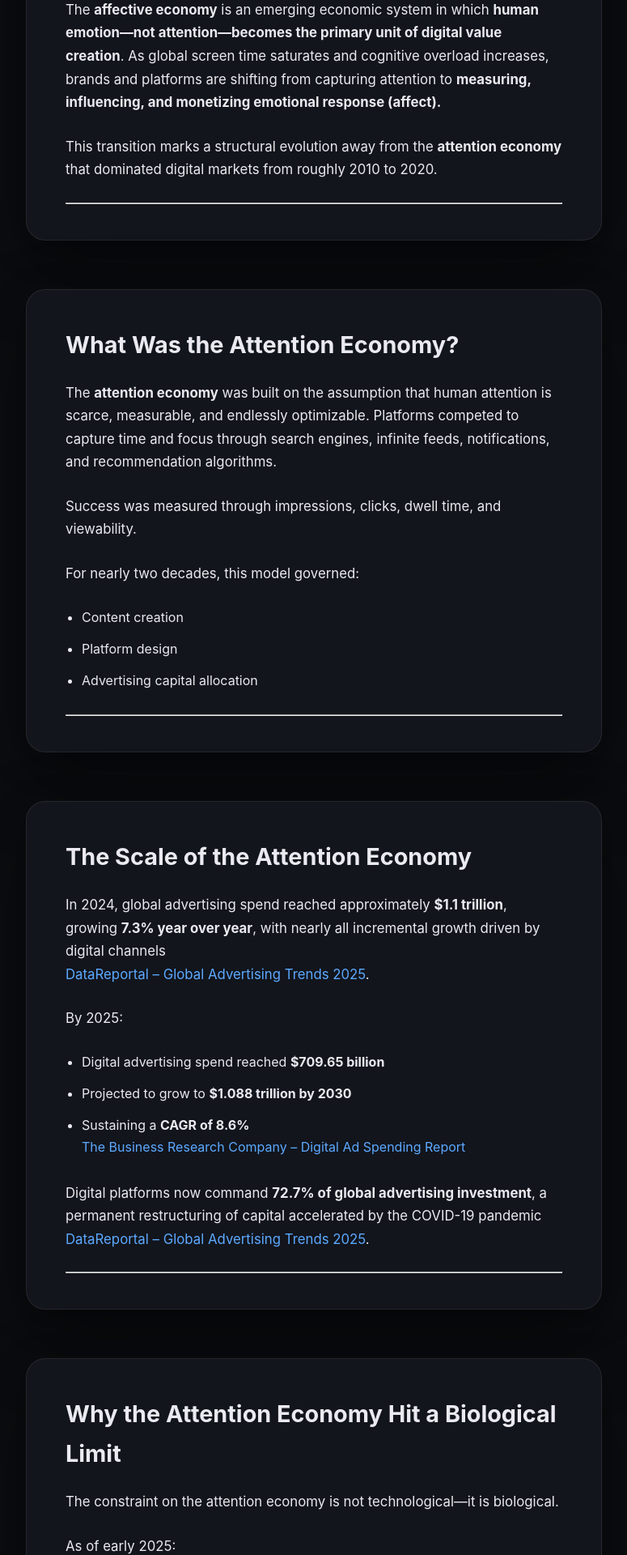
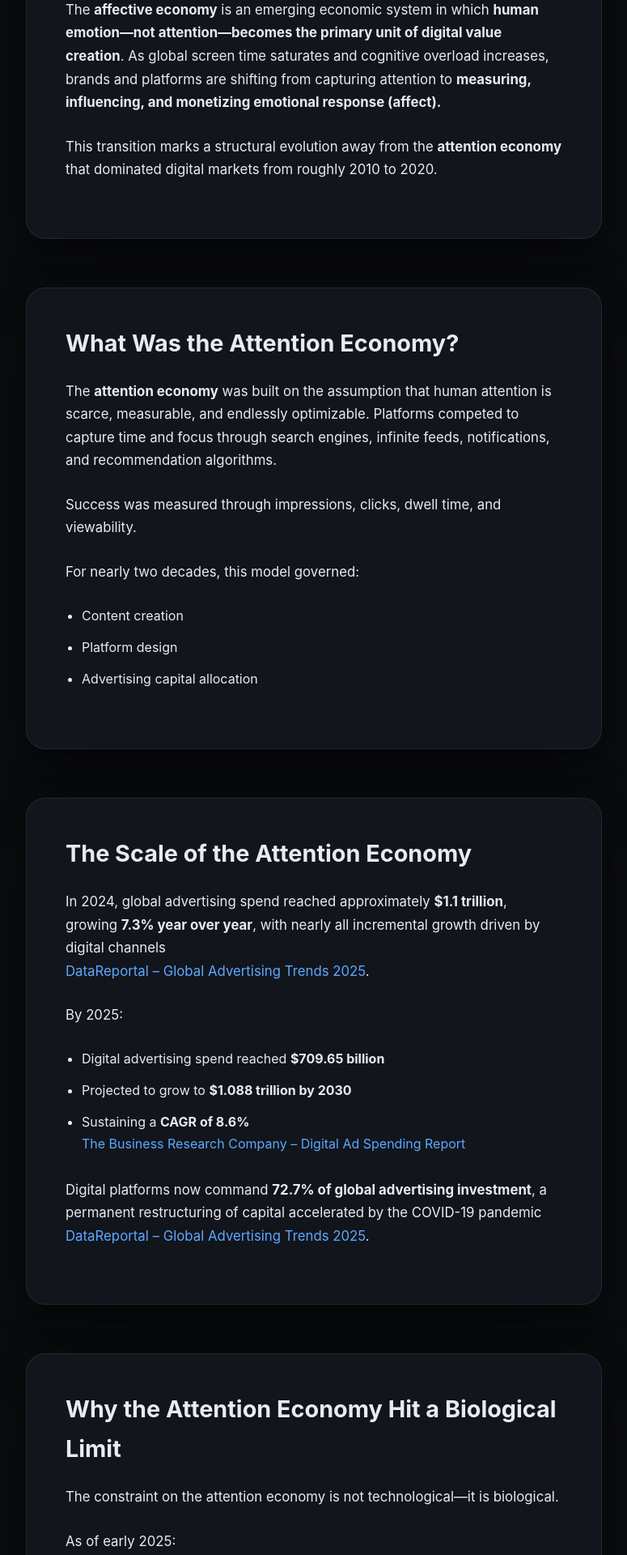
Before and after one commit to 996938039a-droid/996938039a-droid.github.io, a Jekyll site: the page built from _posts/2026-02-07-affective-economy-explained.md, in a window 1280 px wide. Shown: the part 1689-3609 px from the top of the page at 81% size, without its empty margins (252-1027 px from the left). Built offline with Jekyll 4.4.1, drawn with Linux system fonts in a browser that asks for light colours.

Commit message:
Update 2026-02-07-affective-economy-explained.md

```diff
--- a/_posts/2026-02-07-affective-economy-explained.md
+++ b/_posts/2026-02-07-affective-economy-explained.md
@@ -24,7 +24,7 @@
 
 This transition marks a structural evolution away from the **attention economy** that dominated digital markets from roughly 2010 to 2020.
 
----
+
 
 ## What Was the Attention Economy?
 
@@ -37,7 +37,7 @@
 - Platform design
 - Advertising capital allocation
 
----
+
 
 ## The Scale of the Attention Economy
 
@@ -53,7 +53,7 @@
 Digital platforms now command **72.7% of global advertising investment**, a permanent restructuring of capital accelerated by the COVID-19 pandemic
 [DataReportal – Global Advertising Trends 2025](https://datareportal.com/reports/digital-2025-sub-section-global-advertising-trends).
 
----
+
 
 ## Why the Attention Economy Hit a Biological Limit
 
@@ -75,7 +75,7 @@
 - Marginal returns on impressions are collapsing
 - Growth can only come from **higher-value attention**
 
----
+
 
 ## What Is the Affective Economy?
 
@@ -90,19 +90,48 @@
 
 This transition defines the **Affective Decade (2020–2030)**.
 
----
+
 
 ## Attention Economy vs Affective Economy
 
-| Dimension | Attention Economy | Affective Economy |
-|---------|------------------|------------------|
-| Core Asset | Time and focus | Emotional response |
-| Optimization Metric | Clicks, views, duration | Valence, arousal, resonance |
-| Measurement Tools | Web analytics | Biometrics, emotion AI |
-| Growth Constraint | Biological ceiling | Emotional intensity |
-| ROI Driver | Visibility | Meaning |
+<table>
+  <thead>
+    <tr>
+      <th>Dimension</th>
+      <th>Attention Economy</th>
+      <th>Affective Economy</th>
+    </tr>
+  </thead>
+  <tbody>
+    <tr>
+      <td><strong>Core Asset</strong></td>
+      <td>Time and focus</td>
+      <td>Emotional response</td>
+    </tr>
+    <tr>
+      <td><strong>Optimization Metric</strong></td>
+      <td>Clicks, views, duration</td>
+      <td>Valence, arousal, resonance</td>
+    </tr>
+    <tr>
+      <td><strong>Measurement Tools</strong></td>
+      <td>Web analytics</td>
+      <td>Biometrics, emotion AI</td>
+    </tr>
+    <tr>
+      <td><strong>Growth Constraint</strong></td>
+      <td>Biological ceiling</td>
+      <td>Emotional intensity</td>
+    </tr>
+    <tr>
+      <td><strong>ROI Driver</strong></td>
+      <td>Visibility</td>
+      <td>Meaning</td>
+    </tr>
+  </tbody>
+</table>
 
----
+
 
 ## Why Emotion Drives Economic Value
 
@@ -115,7 +144,7 @@
 
 Attention alone does not create value unless it triggers an emotional response.
 
----
+
 
 ## Emotion ROI: Quantifying Resonance
 
@@ -128,7 +157,7 @@
 - High emotional engagement increases brand loyalty to **82%**, compared to **38%** for low engagement
 [Amra & Elma – Emotional Marketing Statistics](https://www.amraandelma.com/emotional-marketing-statistics/)
 
----
+
 
 ## How Emotion Is Measured: Affective Computing Explained
 
@@ -155,14 +184,14 @@
 Studies using **30–50 participants** can outperform surveys of thousands due to lower variance
 [Jasmine Directory – Neuromarketing Biometrics](https://www.jasminedirectory.com/blog/neuromarketing-using-biometrics-to-test-ad-effectiveness/).
 
----
+
 
 ## Case Study: Frito-Lay and Emotional Design
 
 Neuromarketing analysis revealed that **shiny packaging triggered guilt responses** in female consumers. Switching to **matte packaging with natural imagery** aligned visual cues with positive affect and increased sales
 [Jasmine Directory – Neuromarketing Case Study](https://www.jasminedirectory.com/blog/neuromarketing-using-biometrics-to-test-ad-effectiveness/).
 
----
+
 
 ## The Creator Economy: Decentralized Affective Labor
 
@@ -180,7 +209,7 @@
 - **50% of consumers** prefer buying from creators they trust emotionally
 [Hopp – Creator Economy Statistics](https://www.hopp.co/post/creator-economy-statistics)
 
----
+
 
 ## Capital Flows: Why Investors Are Funding Affect
 
@@ -198,7 +227,7 @@
 - CAGR: **31.21%**
 [OpenPR – Affective Computing Market](https://www.openpr.com/news/4305132/affective-computing-market-is-reaching-at-a-cagr-of-31-21-during)
 
----
+
 
 ## Regulation and the Cost of Emotion Data
 
@@ -220,7 +249,7 @@
 - Google: **$100M**
 [Commercial Litigation Update – Biometric Lawsuits](https://www.commerciallitigationupdate.com/biometric-backlash-the-rising-wave-of-litigation-under-bipa-and-beyond)
 
----
+
 
 ## Platforms Already Operating in the Affective Economy
 
@@ -230,7 +259,7 @@
 - **17+ seconds** active attention span (380% higher than social media)
 [Spotify Ads – Attention on Spotify](https://ads.spotify.com/en-IN/news-and-insights/attention-on-spotify/)
 
----
+
 
 ## Conclusion: The ROI of the Affective Decade
 
@@ -249,22 +278,22 @@
 ### What is the affective economy?
 The **affective economy** is an economic system in which **human emotions become the primary unit of value creation**, replacing attention as the dominant digital currency. In this model, platforms and brands focus on measuring emotional responses—such as trust, excitement, or resonance—rather than just clicks, views, or time spent.
 
----
+
 
 ### How is the affective economy different from the attention economy?
 The attention economy optimizes for **visibility and time**, while the affective economy optimizes for **emotional impact**. Attention is about being seen; affect is about being felt. As global screen time plateaus, emotional resonance delivers higher ROI than additional impressions.
 
----
+
 
 ### Why has human attention reached its limit?
 Human attention is biologically constrained. Global screen time now averages nearly seven hours per day, representing a significant portion of waking life. Because this total cannot grow indefinitely, digital systems can no longer rely on expanding attention supply to drive growth.
 
----
+
 
 ### What is affective computing?
 **Affective computing** refers to AI systems that can **detect, interpret, and respond to human emotions** using physiological and behavioral signals such as facial expressions, voice tone, brain activity, and biometric responses.
 
----
+
 
 ### How does emotion AI measure human feelings?
 Emotion AI uses multiple modalities, including:
@@ -274,59 +303,57 @@
 - Eye-tracking and fixation analysis
 These signals provide real-time insight into subconscious emotional responses.
 
----
+
 
 ### Why does emotional marketing outperform rational marketing?
 Most purchasing decisions are subconscious and emotionally driven. Emotional marketing aligns with how the human brain processes information, resulting in higher engagement, stronger brand recall, and significantly improved conversion and loyalty rates compared to rational-only messaging.
 
----
+
 
 ### What is “emotion ROI”?
 **Emotion ROI** measures the economic return generated by emotional engagement rather than mere exposure. It captures how emotional resonance increases conversion rates, brand loyalty, pricing power, and long-term customer value.
 
----
+
 
 ### How is the creator economy related to the affective economy?
 The creator economy professionalizes emotional labor. Creators build trust-based relationships with audiences, monetizing familiarity and emotional continuity rather than scale alone. This makes creators early and highly effective participants in the affective economy.
 
----
+
 
 ### What role does AI play in the affective economy?
 AI provides the infrastructure to quantify emotion at scale. Machine learning models process biometric and behavioral data to infer emotional states, enabling personalization, emotional targeting, and adaptive content delivery.
 
----
+
 
 ### Are there ethical concerns with emotion AI?
 Yes. Emotional data is highly sensitive and invasive. Concerns include privacy violations, manipulation, consent, and psychological harm. As a result, emotion AI faces stricter regulatory scrutiny than traditional analytics.
 
----
+
 
 ### How does regulation impact the affective economy?
 Regulations such as the EU Artificial Intelligence Act and biometric privacy laws in the United States restrict how emotional data can be collected and used. Compliance costs are high, and non-compliance carries significant legal risk, shaping which companies can operate at scale.
 
----
+
 
 ### Which industries are most affected by the affective economy?
 Industries with high emotional engagement—including advertising, media, entertainment, gaming, creator platforms, and consumer brands—are most impacted. Healthcare, education, and finance are emerging sectors but face heavier regulation.
 
----
+
 
 ### Is the affective economy already here?
 Yes. Platforms like Spotify, creator-led brands, and emotion-driven marketing campaigns already operate on affective principles. The shift is underway, and the next decade will accelerate its adoption.
 
----
+
 
 ### What skills will matter most in the affective decade?
 Skills at the intersection of psychology, data science, AI, and ethics will be critical. Understanding human emotion, behavioral science, and responsible AI deployment will define competitive advantage.
 
----
+
 
 ### Can small businesses participate in the affective economy?
 Yes, but selectively. While advanced biometric tools may be costly, small businesses can leverage emotional storytelling, community-building, creator partnerships, and trust-based engagement to compete effectively.
 
----
+
 
 ### What is the long-term risk of the affective economy?
 The primary risk is overreach—using emotion as a manipulable asset rather than a human boundary. Without ethical safeguards, the affective economy could erode trust, invite regulation, and trigger consumer backlash.
-
----
```
